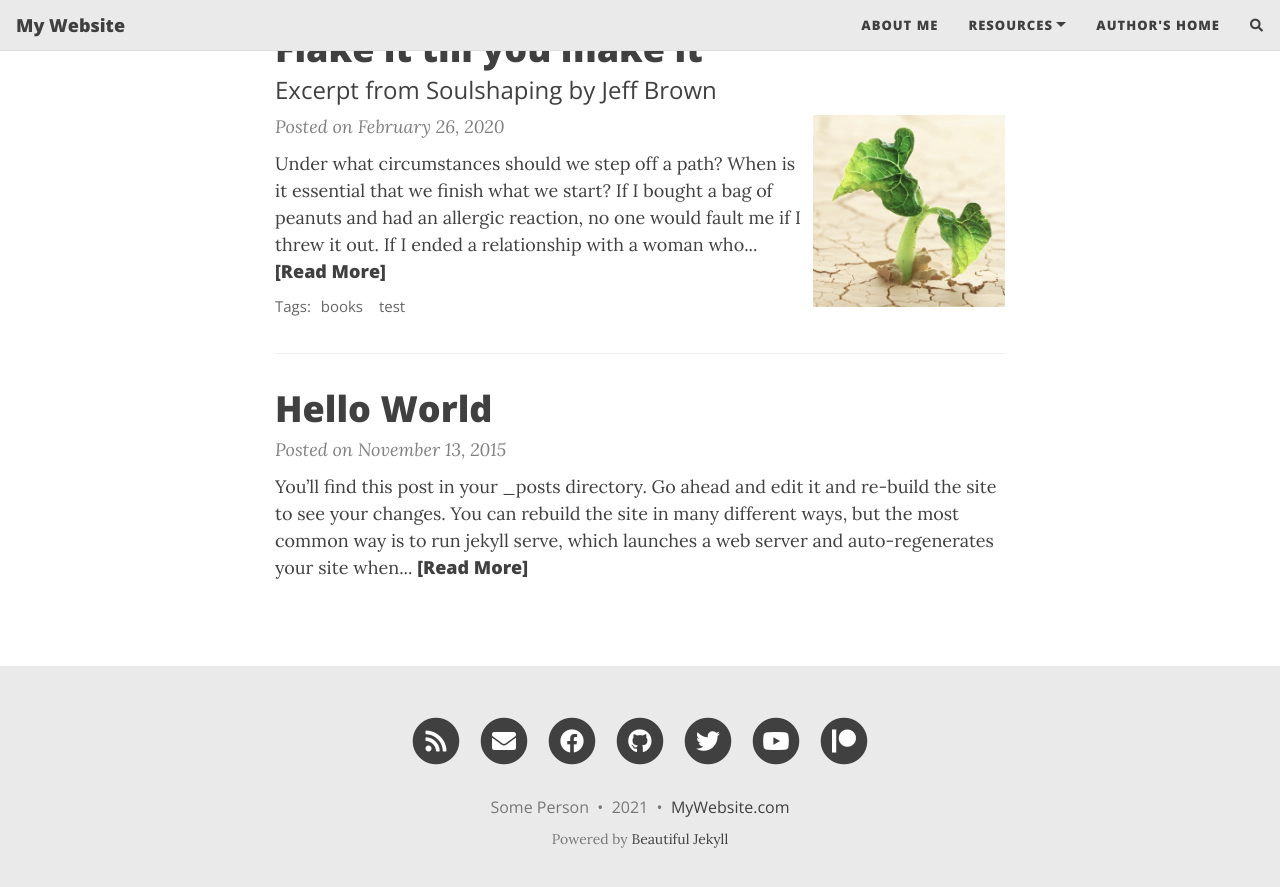
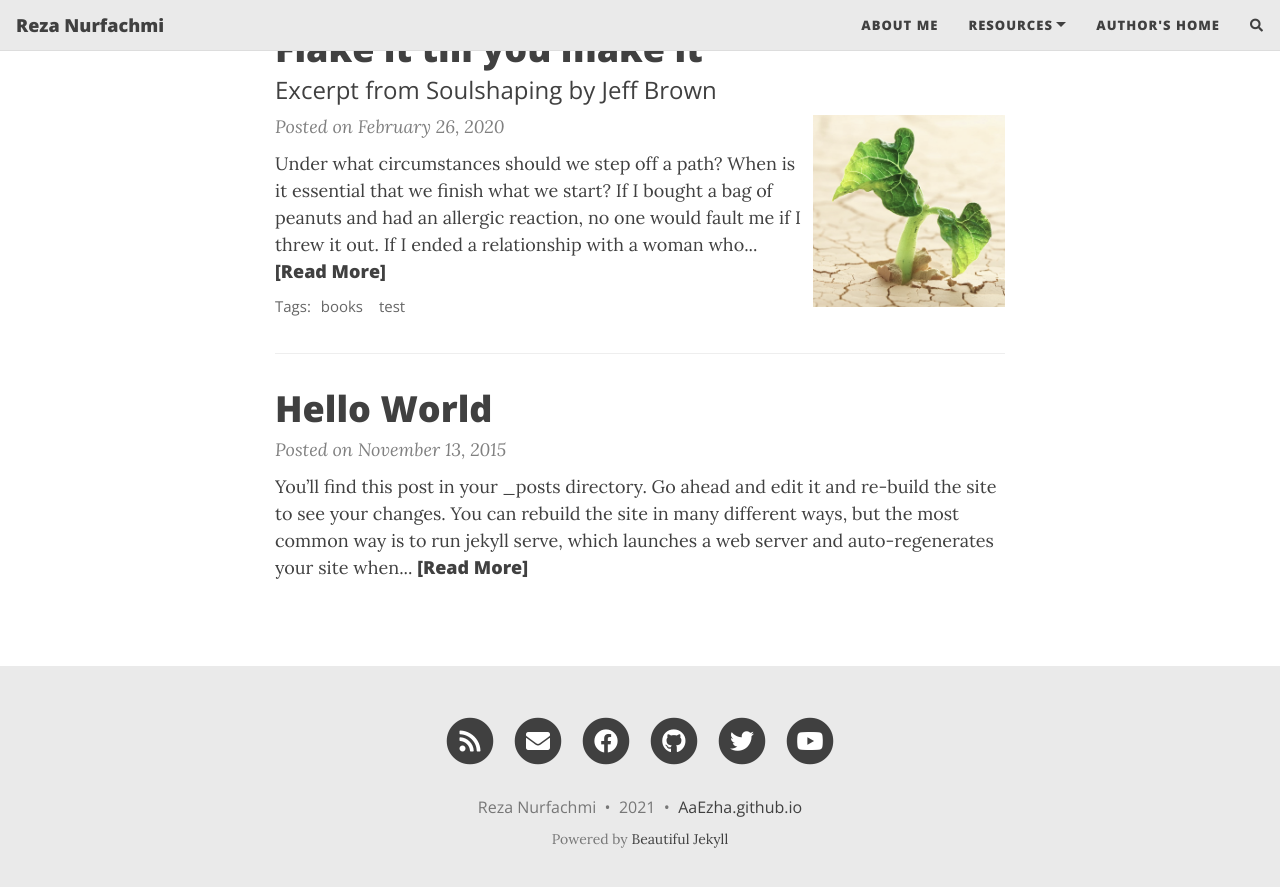
Before and after one commit to AaEzha/AaEzha.github.io, a Jekyll site: the page built from index.html, in a window 1280 px wide and 900 px high, scrolled down 980 px. Shown: the top 887 px of the window. Built offline with Jekyll 4.4.1, drawn with Linux system fonts in a browser that asks for light colours; nearby versions of some CDN libraries; the list of posts is cut into pages by our own code; comment, search, counter and statistics services are not loaded.

Commit message:
change: config

```diff
--- a/_config.yml
+++ b/_config.yml
@@ -6,19 +6,20 @@
 # --- Required options --- #
 
 # Name of website
-title: My Website
+title: Reza Nurfachmi
 
 # Your name to show in the footer
-author: Some Person
+author: Reza Nurfachmi
 
 # --- List of links in the navigation bar --- #
 
 navbar-links:
   About Me: "aboutme"
   Resources:
+    - Nurfachmi: "https://nurfachmi.com"
     - Beautiful Jekyll: "https://beautifuljekyll.com"
     - Learn markdown: "https://www.markdowntutorial.com/"
-  Author's home: "https://deanattali.com"
+  Author's home: "https://nurfachmi.com"
 
 # --- Logo --- #
 
@@ -39,13 +40,13 @@ round-avatar: true
 # Select the social network links that you want to show in the footer.
 # Uncomment the links you want to show and add your information to each one.
 social-network-links:
-  email: "someone@example.com"
+  email: "reza@nurfachmi.com"
   rss: true  # remove this line if you don't want to show an RSS link at the bottom
-  facebook: deanattali
-  github: daattali
-  twitter: daattali
-  patreon: DeanAttali
-  youtube: c/daattali
+  facebook: AaEzha
+  github: AaEzha
+  twitter: AaEzha
+  youtube: c/eLearningXtraordinary
+# patreon: DeanAttali
 #  medium: yourname
 #  reddit: yourname
 #  linkedin: daattali
@@ -79,7 +80,7 @@ share-links-active:
 
 # How to display the link to your website in the footer
 # Remove this if you don't want a link in the footer
-url-pretty: "MyWebsite.com"
+url-pretty: "AaEzha.github.io"
 
 # Excerpt word length - Truncate the excerpt of each post on the feed page to the specified number of words
 excerpt_length: 50
```
